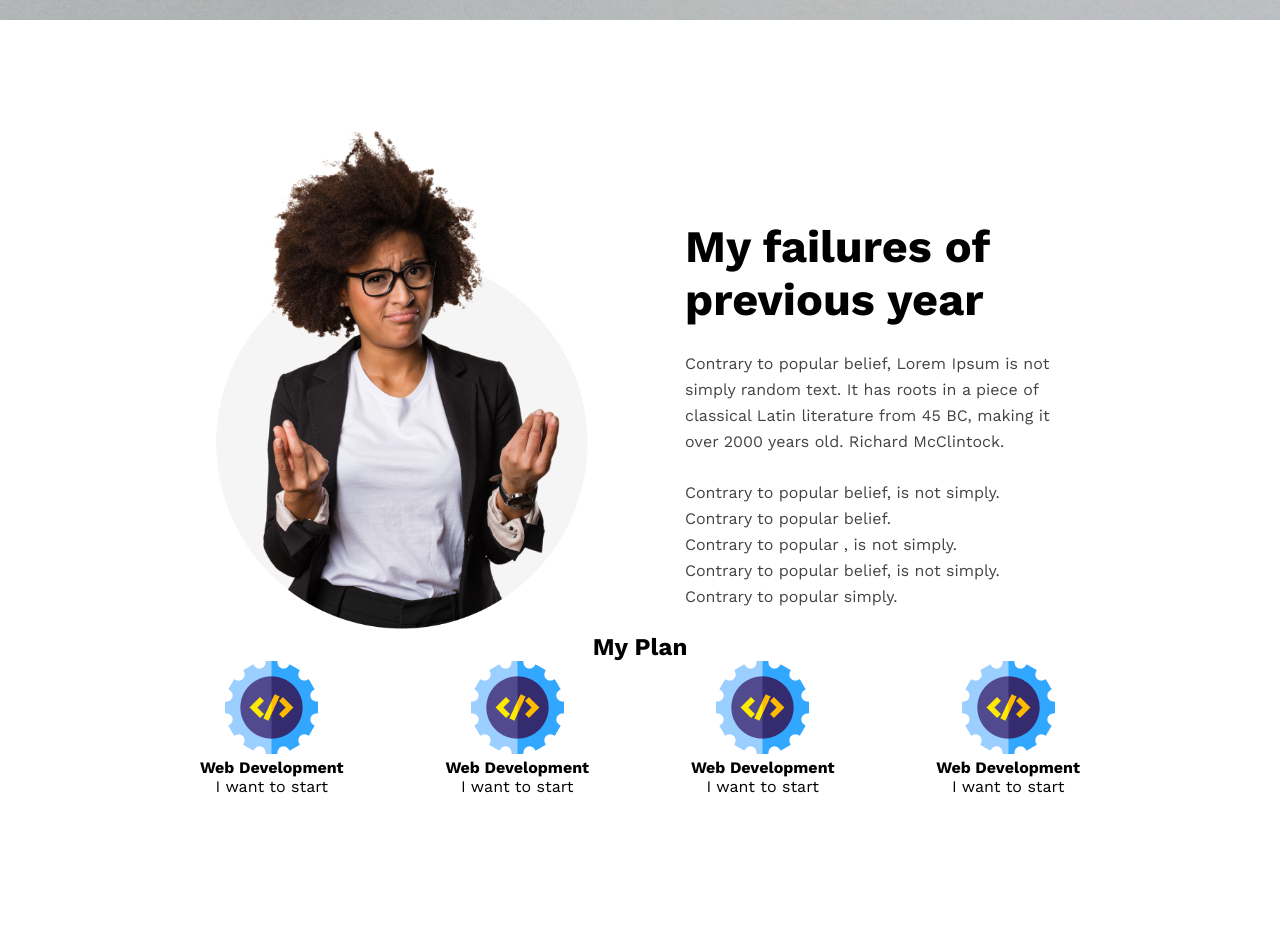
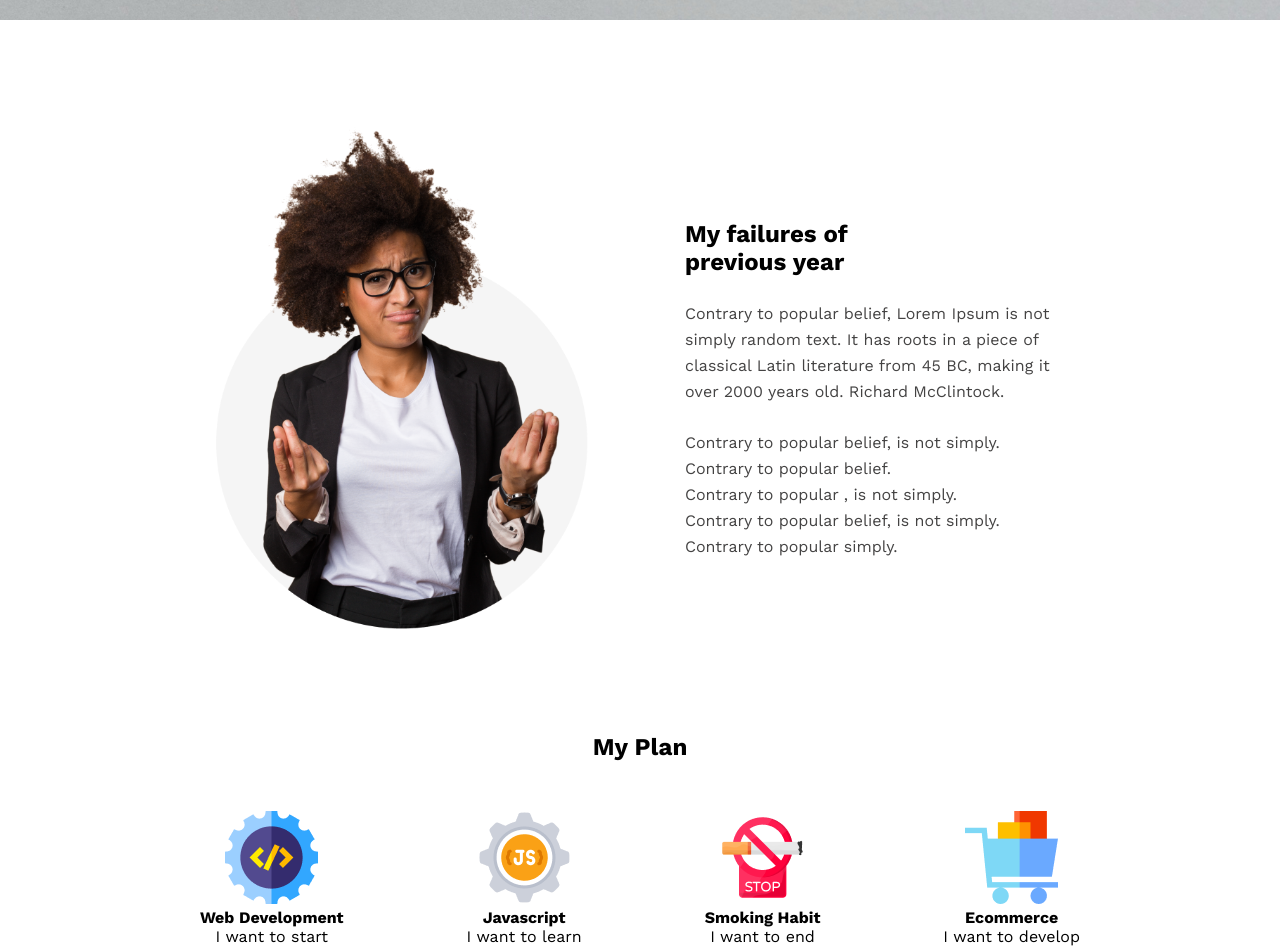
Before and after one commit to MohammadSaifulIslam/new-year-new-me, a plain HTML site: page index.html in a window 1280 px wide. Shown: the part 780-1729 px from the top of the page. Before the commit the page ends 1576 px from the top, so only its background shows below. Drawn offline with nearby package versions, Linux system fonts and the light colour scheme.

Commit message:
my plan part added

```diff
--- a/index.html
+++ b/index.html
@@ -50,19 +50,19 @@
                     <p>I want to start</p>
                 </div>
                 <div class="plan-info">
-                    <img src="images/icons/web.png" alt="">
-                    <h4>Web Development</h4>
-                    <p>I want to start</p>
+                    <img src="images/icons/js.png" alt="">
+                    <h4>Javascript</h4>
+                    <p>I want to learn</p>
                 </div>
                 <div class="plan-info">
-                    <img src="images/icons/web.png" alt="">
-                    <h4>Web Development</h4>
-                    <p>I want to start</p>
+                    <img src="images/icons/smoke.png" alt="">
+                    <h4>Smoking Habit</h4>
+                    <p>I want to end</p>
                 </div>
                 <div class="plan-info">
-                    <img src="images/icons/web.png" alt="">
-                    <h4>Web Development</h4>
-                    <p>I want to start</p>
+                    <img src="images/icons/ecom.png" alt="">
+                    <h4>Ecommerce</h4>
+                    <p>I want to develop</p>
                 </div>
 
             </div>
--- a/styles/style.css
+++ b/styles/style.css
@@ -60,10 +60,8 @@ main{
 }
 .failure-text{
     padding-top: 100px;
-my-part
-    font-weight: 700;
-font-size: 30px;
 }
+
 .failure-text p{
     font-size: 16px;
 line-height: 26px;
@@ -76,10 +74,12 @@ color: #444343;
 /* my-part part css start */
 .my-plan{
     text-align: center;
+    margin: 100px 0;
 }
 .my-plan-content{
     display: flex;
     justify-content: space-between;
+    margin-top: 50px;
 }
 /* my-part part css end */
 /* bannar part css start */
```
